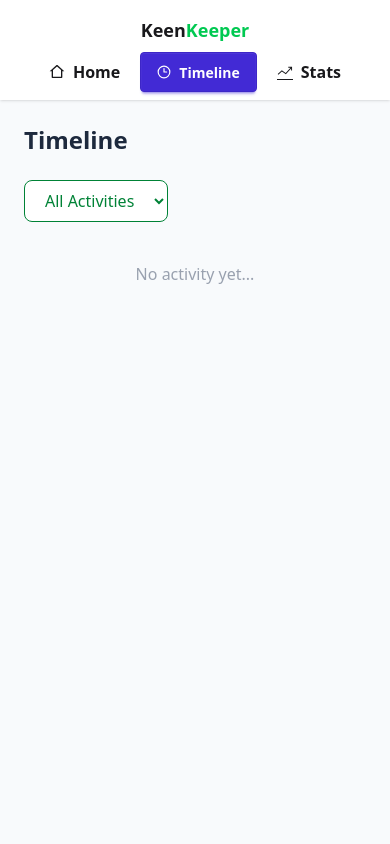
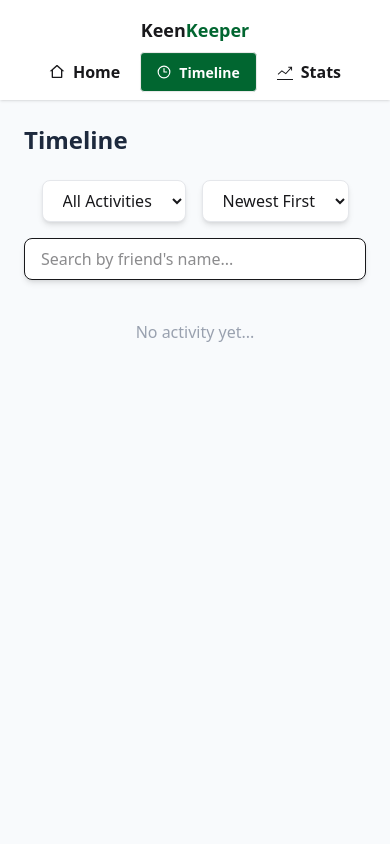
Before and after one commit to sabbir053/A7-Keen-Keeper, a Next.js app: page /timeline in a window 390 px wide. Shown: the top 844 px of the page. Built offline with nearby package versions, Linux system fonts and the light colour scheme.

Commit message:
Complete Optional (No Marks — Highly Recommended) Part with responsive

```diff
--- a/src/app/friends/[friendsId]/page.jsx
+++ b/src/app/friends/[friendsId]/page.jsx
@@ -11,7 +11,6 @@ const FriendsDetailsPage = async ({ params }) => {
     const res = await fetch('https://a7-keen-keeper-three.vercel.app/friends.json/');
     const allFriends = await res.json();
     const friend = allFriends.find(f => f.id === parseInt(friendsId));
-    console.log(friend, 'friend details');
 
     return (
         <div className="container mx-auto bg-slate-50 p-8 flex justify-center items-center font-sans text-slate-700">
@@ -77,7 +76,7 @@ const FriendsDetailsPage = async ({ params }) => {
                     <div className="bg-white p-6 rounded-xl shadow-sm border border-slate-100 relative">
                         <button className="absolute top-4 right-4 text-lg bg-slate-50 border border-slate-200 px-3 py-1 rounded hover:bg-slate-100">Edit</button>
                         <h3 className="text-emerald-900 text-lg font-bold mb-2">Relationship Goal</h3>
-                        <p className="text-slate-500 text-sm">Connect every <span className="font-bold text-slate-800">30 days</span></p>
+                        <p className="text-slate-500 text-sm">Connect every <span className="font-bold text-slate-800">{friend.goal} days</span></p>
                     </div>
 
                     <div className="bg-white p-6 rounded-xl shadow-sm border border-slate-100">
--- a/src/app/stats/page.jsx
+++ b/src/app/stats/page.jsx
@@ -19,7 +19,7 @@ const StatsPage = () => {
                 <h2 className="text-3xl font-bold text-slate-800 mb-8">Friendship Analytics</h2>
 
                 <div className="border border-gray-300 rounded-lg bg-gray-50 shadow p-10">
-
+                    <h2 className="text-green-800 font-bold">By Interaction Type</h2>
                     <div className="justify-center items-center h-100 w-full">
                         <ResponsiveContainer width="100%" height="100%">
                             <PieChart>
--- a/src/app/timeline/page.jsx
+++ b/src/app/timeline/page.jsx
@@ -9,6 +9,8 @@ import { useState } from "react";
 const TimelinePage = () => {
     const { activities } = useActivity();
     const [filter, setFilter] = useState("all");
+    const [sortOrder, setSortOrder] = useState("newest");
+    const [searchQuery, setSearchQuery] = useState("");
 
     const activityConfig = {
         call: {
@@ -25,35 +27,67 @@ const TimelinePage = () => {
         },
     };
 
-    const filteredActivities = activities.filter((item) => {
-        if (filter === "all") return true;
-        return item.type === filter;
-    });
+    const processedActivities = activities
+        .filter((item) => {
+            const matchesCategory = filter === "all" || item.type === filter;
+            const matchesSearch = item.name.toLowerCase().includes(searchQuery.toLowerCase());
+            return matchesCategory && matchesSearch;
+        })
+        .sort((a, b) => {
+            const dateA = new Date(a.time);
+            const dateB = new Date(b.time);
+            return sortOrder === "newest" ? dateB - dateA : dateA - dateB;
+        });
 
     return (
         <div className="p-6 bg-slate-50 min-h-screen">
             <div className="container mx-auto">
                 <h2 className="text-2xl font-bold mb-6 text-slate-800">Timeline</h2>
 
-                <div className="mb-6">
+                <div className="mb-6 flex flex-wrap gap-4 items-center justify-center md:justify-start">
+
                     <select
                         value={filter}
                         onChange={(e) => setFilter(e.target.value)}
-                        className="px-4 py-2 border rounded-lg bg-white text-green-700 cursor-pointer"
+                        className="px-4 py-2 border border-gray-200 rounded-lg bg-white cursor-pointer shadow-md"
                     >
                         <option value="all">All Activities</option>
                         <option value="call">Call</option>
                         <option value="text">Text</option>
                         <option value="video">Video</option>
                     </select>
+
+                    <select
+                        value={sortOrder}
+                        onChange={(e) => setSortOrder(e.target.value)}
+                        className="px-4 py-2 border border-gray-200 rounded-lg bg-white cursor-pointer shadow-md"
+                    >
+                        <option value="newest">Newest First</option>
+                        <option value="oldest">Oldest First</option>
+                    </select>
+
+                    <div className="flex-1 min-w-62.5">
+                        <input
+                            type="text"
+                            placeholder="Search by friend's name..."
+                            value={searchQuery}
+
+                            onChange={(e) => setSearchQuery(e.target.value)}
+                            className="w-full px-4 py-2 border rounded-lg bg-white shadow-md"
+                        />
+                    </div>
                 </div>
 
-                {filteredActivities.length === 0 ? (
-                    <p className="text-gray-400 text-center mt-10">
-                        No {filter !== "all" ? filter : ""} activity yet...
-                    </p>
+                {processedActivities.length === 0 ? (
+                    <div className="text-center mt-10">
+                        <p className="text-gray-400">
+                            {searchQuery
+                                ? `No activities found for "${searchQuery}"`
+                                : `No ${filter !== "all" ? filter : ""} activity yet...`}
+                        </p>
+                    </div>
                 ) : (
-                    filteredActivities.map((item, index) => {
+                    processedActivities.map((item, index) => {
                         const config = activityConfig[item.type];
 
                         return (
@@ -74,7 +108,7 @@ const TimelinePage = () => {
                                         <span className="font-semibold">{item.name}</span>
                                     </p>
                                     <p className="text-gray-500 text-sm md:text-lg">
-                                        {item.time}
+                                        {new Date(item.time).toLocaleString()}
                                     </p>
                                 </div>
                             </div>
--- a/src/components/Banner.jsx
+++ b/src/components/Banner.jsx
@@ -5,23 +5,23 @@ const BannerPage = () => {
             <h1 className='text-5xl text-black font-bold text-center'>Friends to keep close in your life</h1>
             <p className='text-center font-light text-gray-500 pt-4'>Your personal shelf of meaningful connections. Browse, tend, and nurture the <br />relationships that matter most.</p>
             <div className='text-center pt-4'>
-                <button className='btn btn-primary text-white font-bold'>+ Add Friend</button>
+                <button className='btn bg-green-800 text-white font-bold'>+ Add Friend</button>
             </div>
             <div className='grid sm:grid-cols-2 md:grid-cols-3 lg:grid-cols-4 gap-5 py-5'>
                 <div className="border border-gray-100 py-10 bg-white shadow text-center rounded-md p-5">
-                    <h3 className='font-bold text-5xl text-green-500'>10</h3>
+                    <h3 className='font-bold text-5xl text-green-800'>10</h3>
                     <p className='text-gray-500 text-lg'>Total Friends</p>
                 </div>
                 <div className="border border-gray-100 py-10 bg-white shadow text-center rounded-md p-5">
-                    <h3 className='font-bold text-5xl text-green-500'>3</h3>
+                    <h3 className='font-bold text-5xl text-green-800'>3</h3>
                     <p className='text-gray-500 text-lg'>On Track</p>
                 </div>
                 <div className="border border-gray-100 py-10 bg-white shadow text-center rounded-md p-5">
-                    <h3 className='font-bold text-5xl text-green-500'>6</h3>
+                    <h3 className='font-bold text-5xl text-green-800'>6</h3>
                     <p className='text-gray-500 text-lg'>Need Attention</p>
                 </div>
                 <div className="border border-gray-100 py-10 bg-white shadow text-center rounded-md p-5">
-                    <h3 className='font-bold text-5xl text-green-500'>12</h3>
+                    <h3 className='font-bold text-5xl text-green-800'>12</h3>
                     <p className='text-gray-500 text-lg'>Interaction This Month</p>
                 </div>
             </div>
--- a/src/components/FriendsCards.jsx
+++ b/src/components/FriendsCards.jsx
@@ -4,7 +4,6 @@ import Link from "next/link";
 const FriendsCards = async () => {
     const res = await fetch('https://a7-keen-keeper-three.vercel.app/friends.json');
     const friends = await res.json();
-    console.log(friends);
     return (
         <div className='grid sm:grid-cols-2 md:grid-cols-3 lg:grid-cols-4 gap-5 py-5'>
             {
--- a/src/components/Navbar.jsx
+++ b/src/components/Navbar.jsx
@@ -11,16 +11,16 @@ const NavbarPage = () => {
         <div className='navbar bg-base-100 shadow-sm'>
             <div className="block md:flex lg:flex justify-between container mx-auto">
                 <Link href="/">
-                    <h2 className='font-bold text-lg text-center py-2'>Keen<span className='text-green-500'>Keeper</span></h2>
+                    <h2 className='font-bold text-lg text-center py-2'>Keen<span className='text-green-800'>Keeper</span></h2>
                 </Link>
                 <div className='flex space-x-5 justify-center items-center'>
-                    <Link className={pathName === '/' ? 'btn btn-primary text-white' : ''} href="/">
+                    <Link className={pathName === '/' ? 'btn bg-green-800 text-white' : ''} href="/">
                         <button className='font-bold flex gap-2 items-center'><RiHome2Line />Home</button>
                     </Link>
-                    <Link className={pathName === '/timeline' ? 'btn btn-primary text-white' : ''} href="/timeline">
+                    <Link className={pathName === '/timeline' ? 'btn bg-green-800 text-white' : ''} href="/timeline">
                         <button className="font-bold flex gap-2 items-center"><LuClock3 />Timeline</button>
                     </Link>
-                    <Link className={pathName === '/stats' ? 'btn btn-primary text-white' : ''} href="/stats">
+                    <Link className={pathName === '/stats' ? 'btn bg-green-800 text-white' : ''} href="/stats">
                         <button className="font-bold flex gap-2 items-center"><TfiStatsUp />Stats</button>
                     </Link>
                 </div>
```
Also changed, not shown: 1 other file (tests, documents, lock files or other folders).
